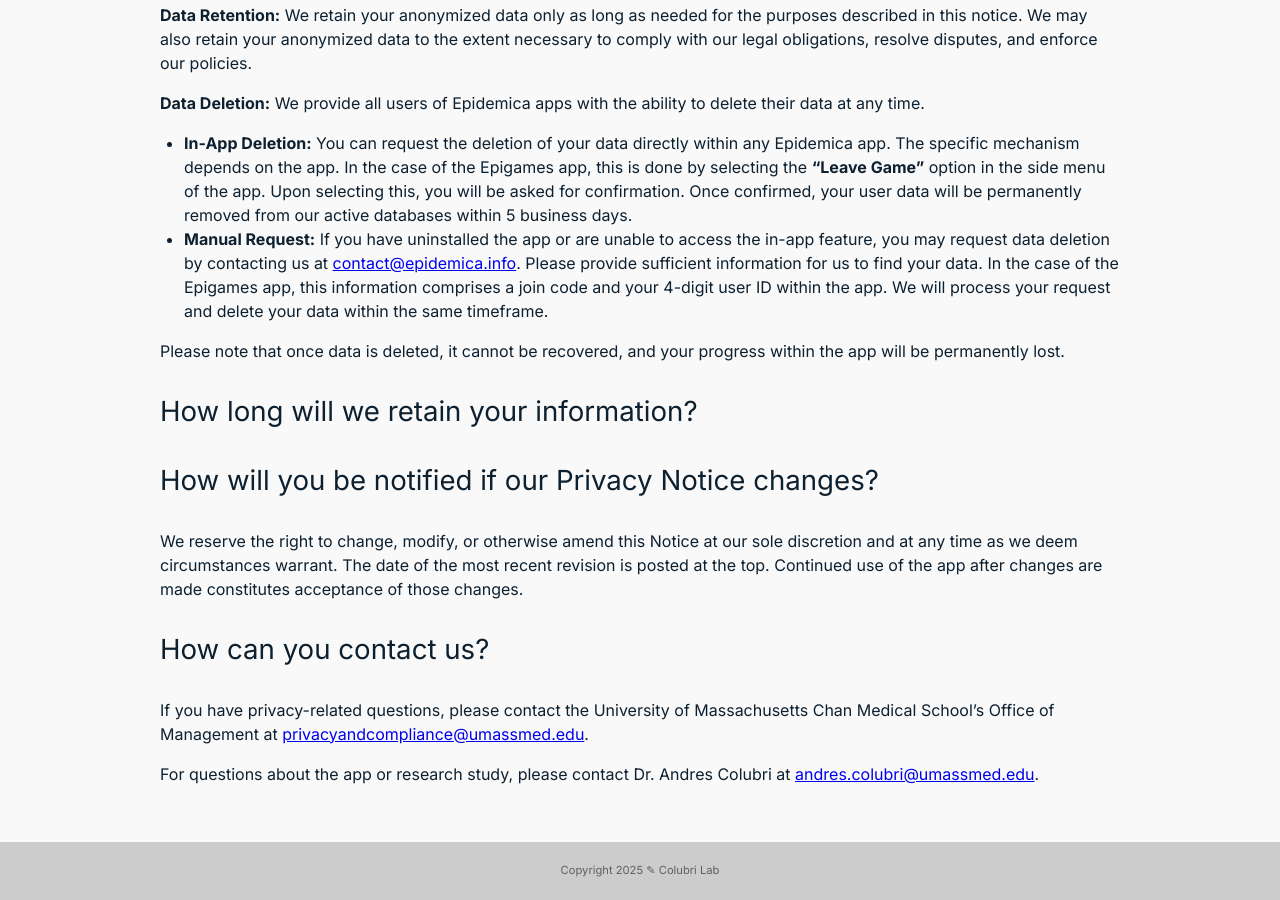
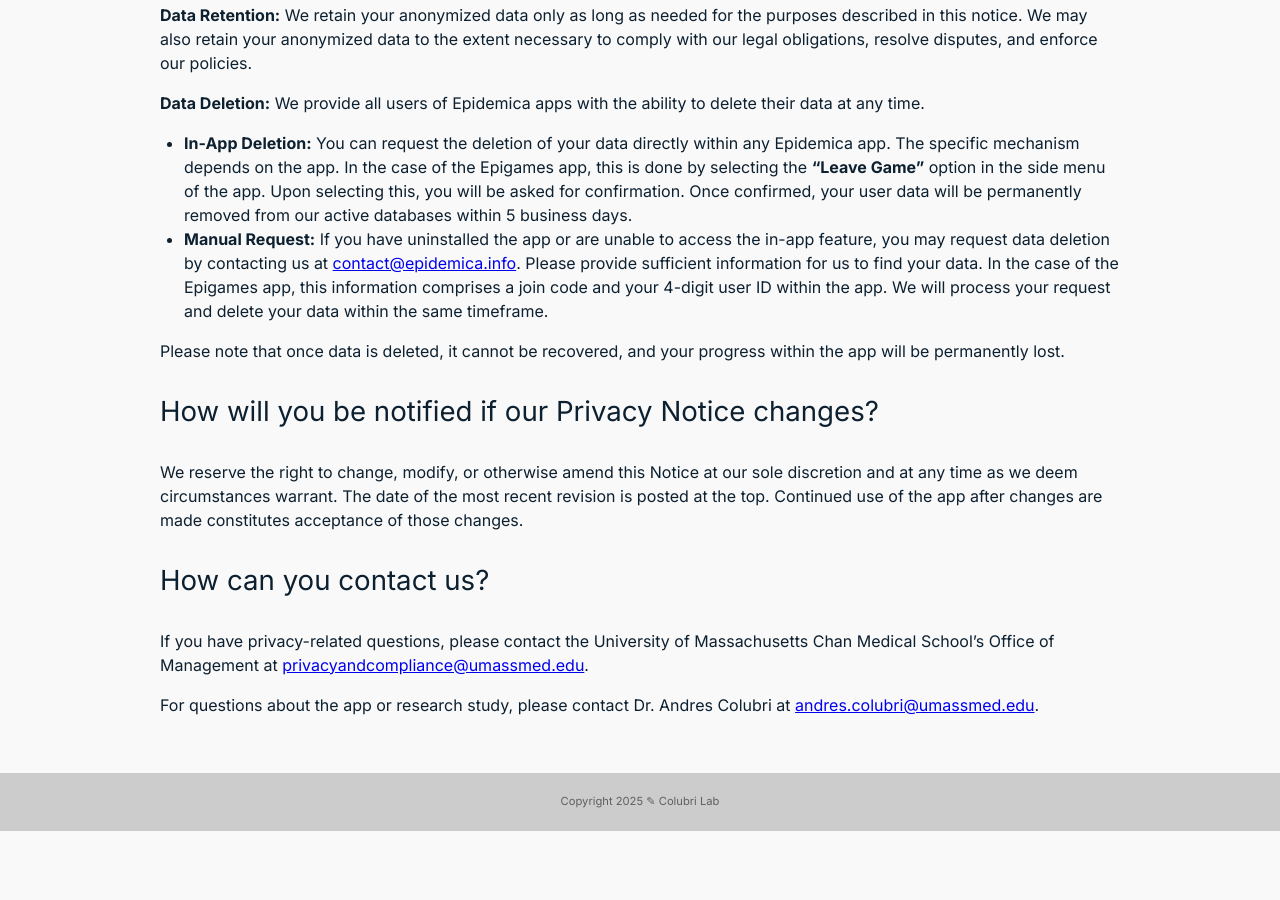
Before and after one commit to colabobio/epidemica-website, a Jekyll site: the page built from _toplevel/2-privacy.md, in a window 1280 px wide and 900 px high, scrolled down 3029 px. Built offline with Jekyll 4.4.1, drawn with Linux system fonts in a browser that asks for light colours; after the commit the page ends 3860 px from its top, so only the background shows below that.

Commit message:
removed old section title

```diff
--- a/_toplevel/2-privacy.md
+++ b/_toplevel/2-privacy.md
@@ -99,8 +99,6 @@
 
 Please note that once data is deleted, it cannot be recovered, and your progress within the app will be permanently lost.
 
-### How long will we retain your information?
-
 ### How will you be notified if our Privacy Notice changes?
 
 We reserve the right to change, modify, or otherwise amend this Notice at our sole discretion and at any time as we deem circumstances warrant. The date of the most recent revision is posted at the top. Continued use of the app after changes are made constitutes acceptance of those changes.
```
